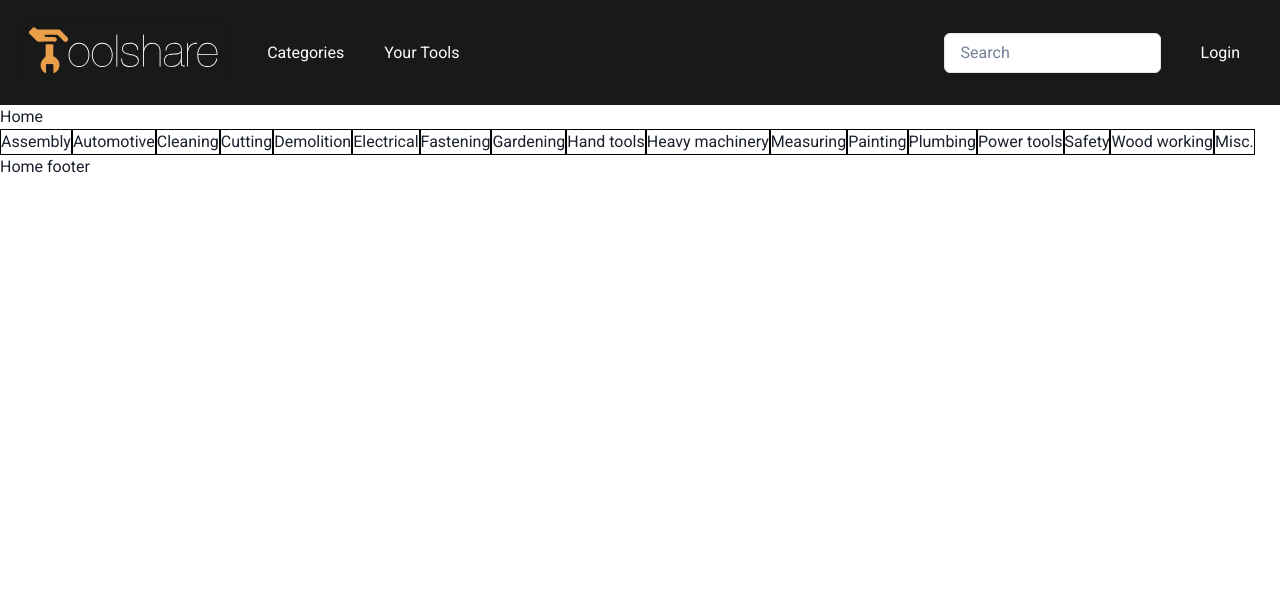
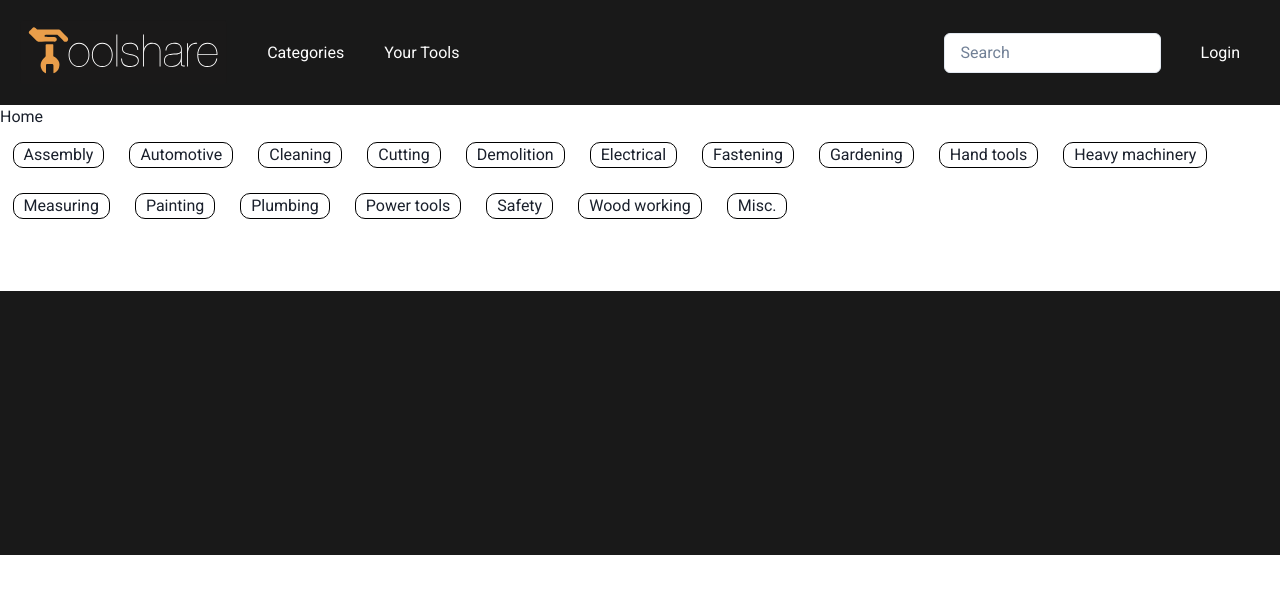
Before and after one commit to AkionQuazson/ToolShare, a React (Vite) app: page / in a window 1280 px wide. Shown: the top 594 px of the page. Built offline with nearby package versions, Linux system fonts and the light colour scheme.

Commit message:
focused on homepage

```diff
--- a/src/components/Home.jsx
+++ b/src/components/Home.jsx
@@ -24,7 +24,16 @@ const Home = () => {
   // if all show are false, display all
   // otherwise, display only those in which show is true
   const categoryButtons = categories.map((cat, i) => {
-    return <button className={'categoryButton ' + (cat.show ? 'selected' : '')} key={i} >
+    return <button
+      className={'categoryButton ' + (cat.show ? 'selected' : '')}
+      key={i}
+      onClick={(e) => {
+        e.preventDefault();
+        let tempCats = [...categories];
+        tempCats[i].show = !categories[i].show;
+        setCategories(tempCats);
+      }}
+    >
       {cat.name}
     </button>
   });
@@ -32,9 +41,12 @@ const Home = () => {
     <main>
       <h1>Home</h1>
       {categoryButtons}
+      {/* Listings (filtered) */}
     </main>
     <footer>
-      Home footer
+      <div></div>
+      <div></div>
+      <div></div>
     </footer>
   </>)
 }
--- a/src/css/Home.css
+++ b/src/css/Home.css
@@ -2,6 +2,7 @@
     --dark-grey: #191919;
     --light-grey: #d9d9d9;
     --white-grey: #fdfdfd;
+    --white-orange: #FFD9AF;
     --light-orange: #ea9e4a;
     --dark-orange: #df841f;
     --size-paragraph: 18px;
@@ -11,7 +12,22 @@
 
 .categoryButton {
     border: 1px solid black;
+    margin: 12.5px;
+    padding: 0 10px;
+    border-radius: 10px;
 }
 .categoryButton.selected {
-    background-color: var(--light-orange);
+    background-color: var(--white-orange);
 }
+
+footer {
+    position: relative;
+    bottom: 0;
+    height: 264px;
+    background-color: var(--dark-grey);
+    margin-top: 60px;
+    display: flex;
+}
+footer div {
+    width: 33%;
+}
```
